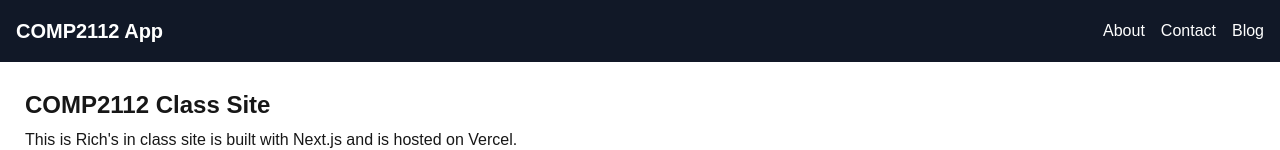
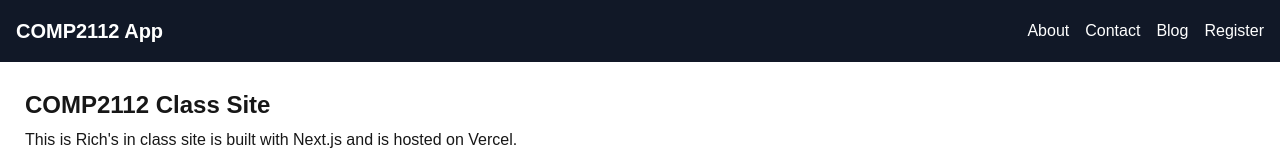
Before and after one commit to KenleyBides/COMP2112-LABS, a Next.js app: page / in a window 1280 px wide. Shown: the top 150 px of the page. Built offline with nearby package versions, Linux system fonts and the light colour scheme.

Commit message:
fixed navbar

```diff
--- a/src/components/Navbar.tsx
+++ b/src/components/Navbar.tsx
@@ -29,6 +29,7 @@
                <li><Link href="/about" className={getLinkClass('/about')}>About</Link></li>
                <li><Link href="/contact" className={getLinkClass('/contact')}>Contact</Link></li>
                <li><Link href="/blog" className={getLinkClass('/blog')}>Blog</Link></li>
+               <li><Link href="/auth/register">Register</Link></li>
            </ul>
        </nav>
     );
```
